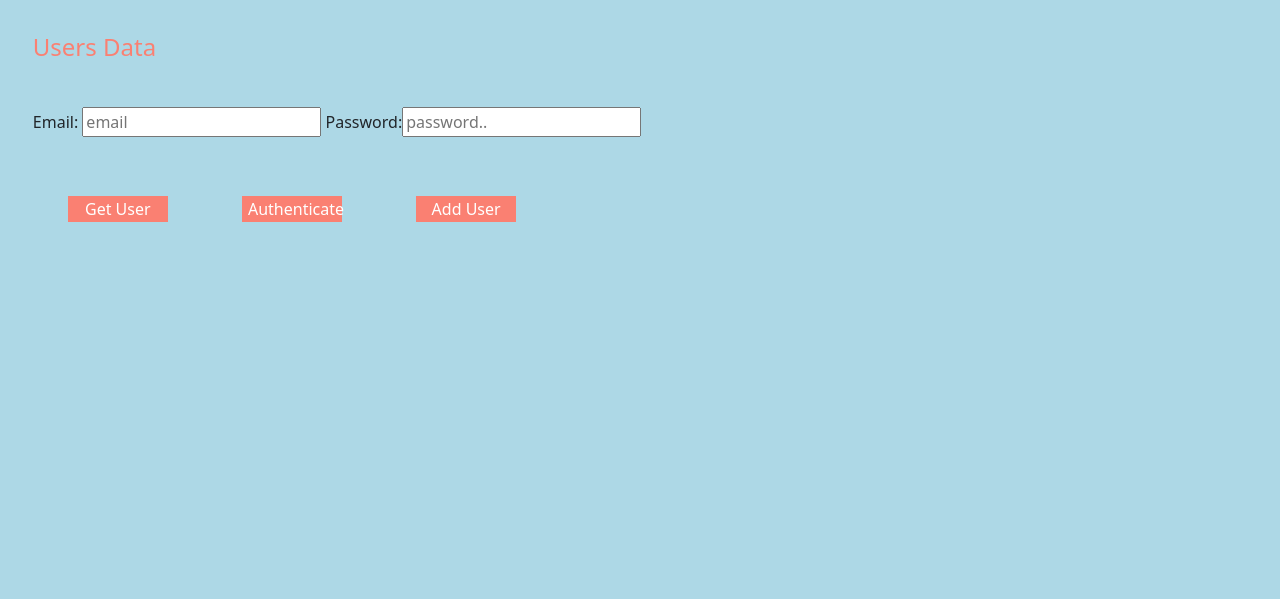
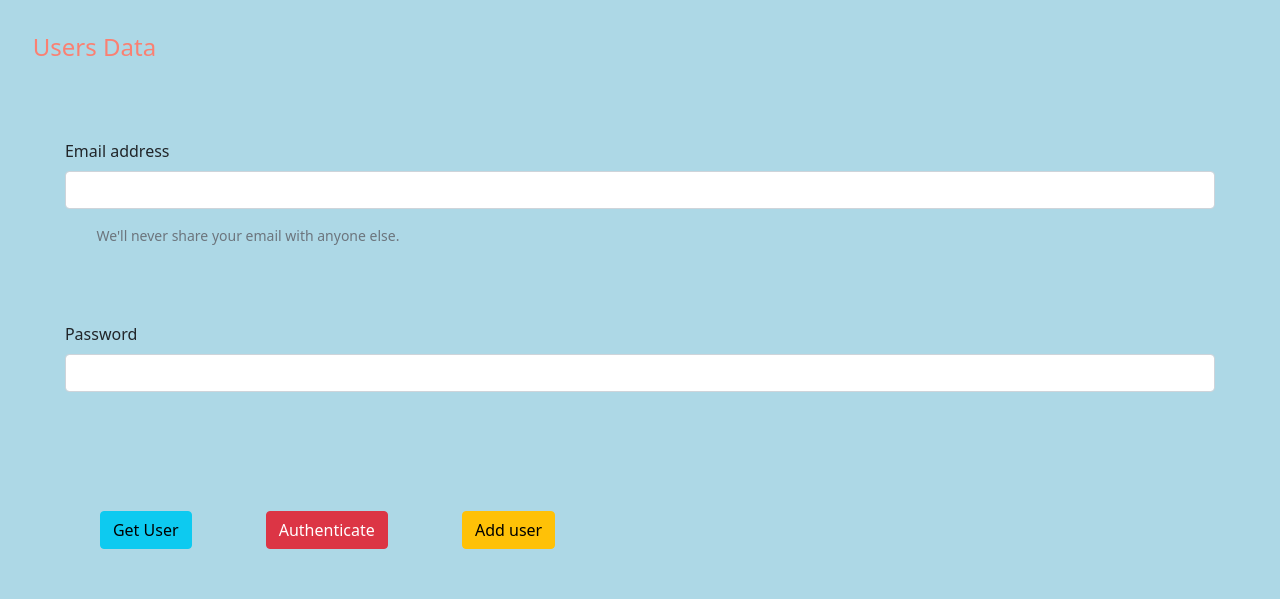
Before and after one commit to zubaida936/entrenamiento, a plain HTML site: page index.html in a window 1280 px wide. Drawn offline with nearby package versions, Linux system fonts and the light colour scheme; no server answers.

Commit message:
Update index.html

```diff
--- a/index.html
+++ b/index.html
@@ -13,12 +13,26 @@
 
   <div>
 
-    <label>Email:</label> <input type="email" id="email" placeholder="email">
-    <label>Password:</label><input type="password" id="passw" placeholder="password.."><br><br>
-    <!---- <button onclick="getTableOfUsers()" style=width:100px>Users</button>-->
-    <button onclick="getUserByEmail()" style=width:100px>Get User </button>
-    <button onclick="Authenticate()" style=width:100px>Authenticate </button>
-    <button onclick="addNewUser()" style=width:100px>Add User</button>
+    <form>
+      <div class="mb-3">
+        <label for="exampleInputEmail1" class="form-label">Email address</label>
+        <input type="email" class="form-control" id="email" aria-describedby="emailHelp">
+        <div id="emailHelp" class="form-text">We'll never share your email with anyone else.</div>
+      </div>
+      <div class="mb-3">
+        <label for="exampleInputPassword1" class="form-label">Password</label>
+        <input type="password" class="form-control" id="passw">
+      </div>
+    </form>
+
+    <br>
+    <div class="d-grid gap-2 d-md-block">
+      <button onclick="getUserByEmail()" class="btn btn-info" type="button">Get User</button>
+      <button onclick="Authenticate()" class="btn btn-danger" type="button">Authenticate</button>
+      <button onclick="addNewUser()" class="btn btn-warning" type="button">Add user</button>
+    </div>
+
+    <br>
     <!---- <p><a href="client2.html" color:#FA8072 >Get User</a></p> -->
   </div>
   <table id="myTable"></table>
```
